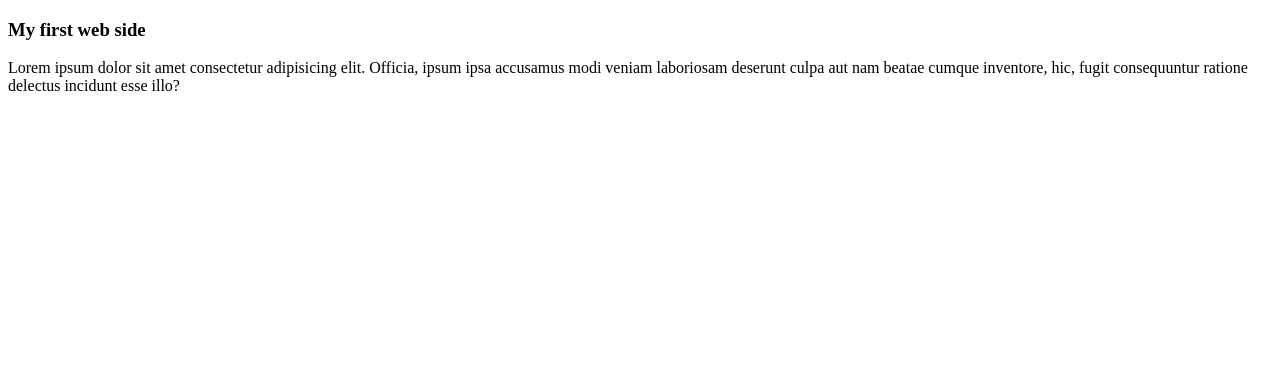
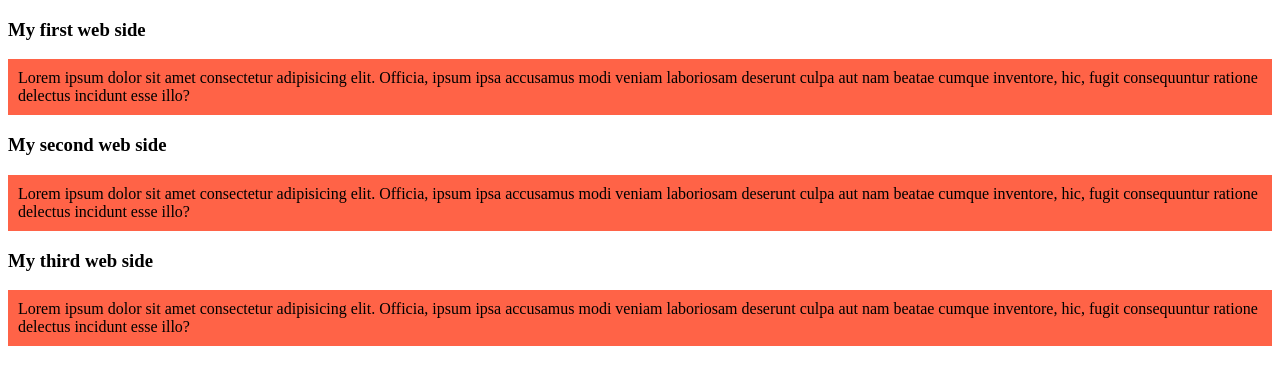
Before and after one commit to shohagx2/first-project, a plain HTML site: page index.html in a window 1280 px wide. Drawn offline with Linux system fonts and the light colour scheme.

Commit message:
added my second and third web side

```diff
--- a/index.html
+++ b/index.html
@@ -9,6 +9,9 @@
 <body>
     <h3>My first web side</h3>
     <p>Lorem ipsum dolor sit amet consectetur adipisicing elit. Officia, ipsum ipsa accusamus modi veniam laboriosam deserunt culpa aut nam beatae cumque inventore, hic, fugit consequuntur ratione delectus incidunt esse illo?</p>
-
+    <h3>My second web side</h3>
+    <p>Lorem ipsum dolor sit amet consectetur adipisicing elit. Officia, ipsum ipsa accusamus modi veniam laboriosam deserunt culpa aut nam beatae cumque inventore, hic, fugit consequuntur ratione delectus incidunt esse illo?</p>
+    <h3>My third web side</h3>
+    <p>Lorem ipsum dolor sit amet consectetur adipisicing elit. Officia, ipsum ipsa accusamus modi veniam laboriosam deserunt culpa aut nam beatae cumque inventore, hic, fugit consequuntur ratione delectus incidunt esse illo?</p>
 </body>
 </html>
--- a/styles/blog.css
+++ b/styles/blog.css
@@ -1,4 +1,5 @@
-div{
+p{
     background-color: tomato;
     padding: 10px;
+    margin-bottom: 10px;
 }
```
